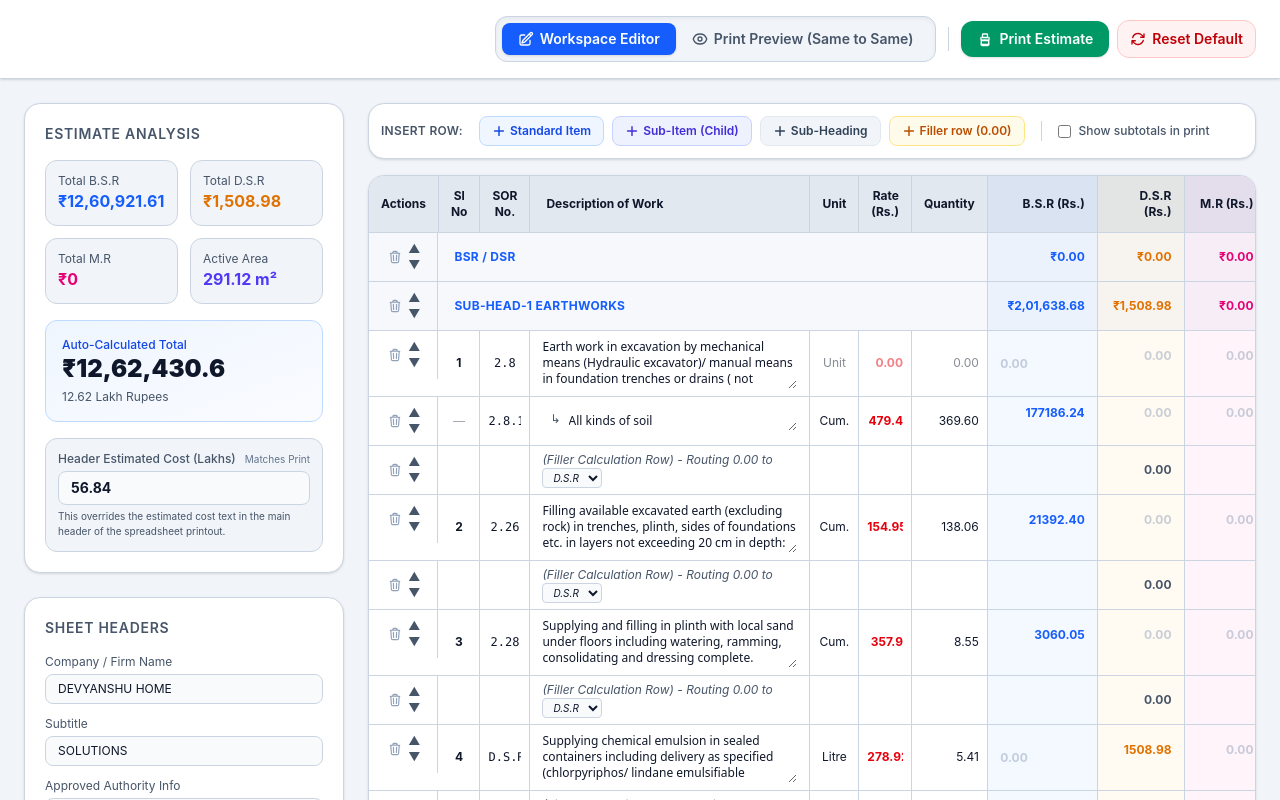
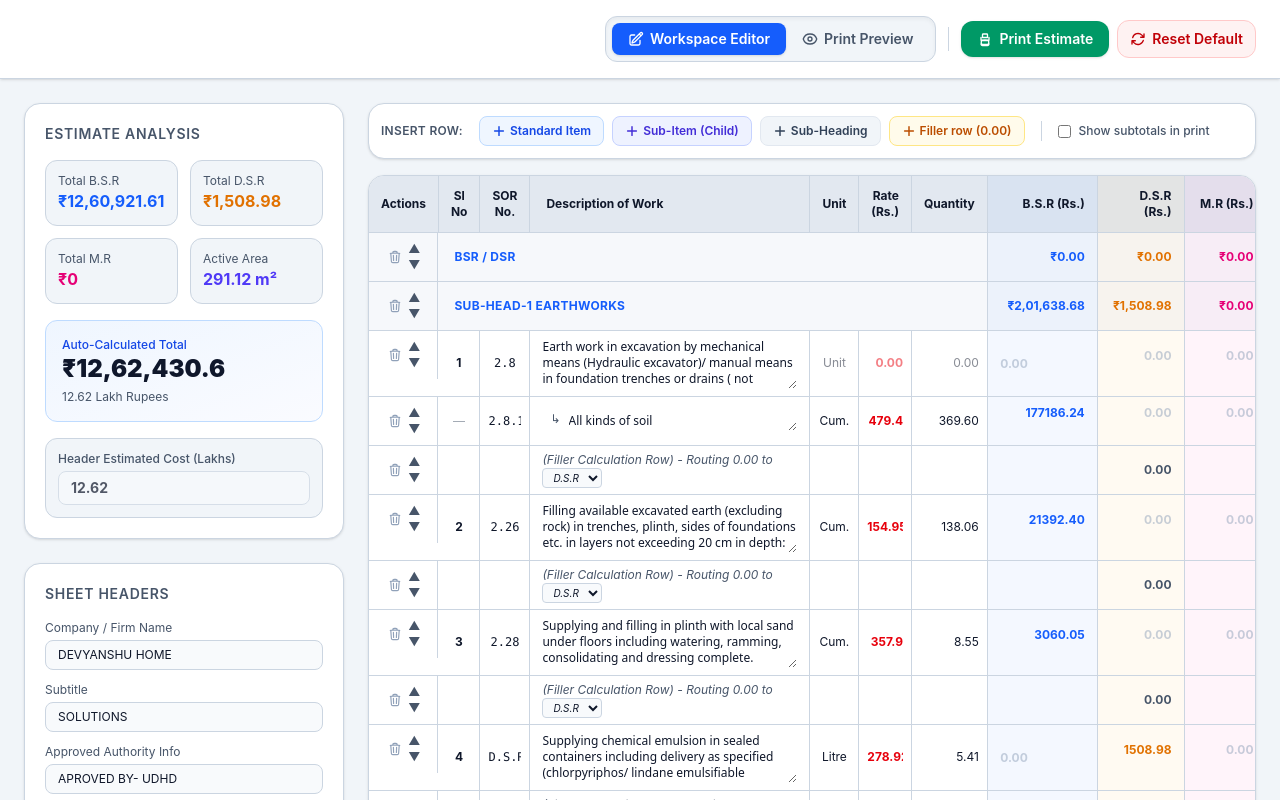
Before and after one commit to Viidhyanshu/Webapp, a Next.js app: page / in a window 1280 px wide. Shown: the top 800 px of the page. Built offline with nearby package versions, Linux system fonts and the light colour scheme.

Commit message:
fixed the amount panel

```diff
--- a/app/page.tsx
+++ b/app/page.tsx
@@ -243,7 +243,7 @@ export default function Home() {
                 <path strokeLinecap="round" strokeLinejoin="round" d="M2.036 12.322a1.012 1.012 0 010-.639C3.423 7.51 7.36 4.5 12 4.5c4.638 0 8.573 3.007 9.963 7.178.07.207.07.43 0 .639C20.577 16.49 16.64 19.5 12 19.5c-4.638 0-8.573-3.007-9.963-7.178z" />
                 <path strokeLinecap="round" strokeLinejoin="round" d="M15 12a3 3 0 11-6 0 3 3 0 016 0z" />
               </svg>
-              Print Preview (Same to Same)
+              Print Preview
             </button>
           </div>
 
@@ -319,21 +319,6 @@ export default function Home() {
         {activeTab === 'preview' && (
           <div className="flex-1 flex flex-col items-center gap-6 overflow-y-auto no-print">
 
-            {/* Quick tips bar */}
-            <div className="w-full max-w-[800px] bg-[var(--card-bg)] border border-[var(--border-color)] p-4 rounded-2xl text-xs space-y-2">
-              <h4 className="font-bold text-amber-600 dark:text-amber-400 flex items-center gap-1">
-                <svg xmlns="http://www.w3.org/2000/svg" fill="none" viewBox="0 0 24 24" strokeWidth={2} stroke="currentColor" className="w-4 h-4">
-                  <path strokeLinecap="round" strokeLinejoin="round" d="M12 9v3.75m9-.75a9 9 0 11-18 0 9 9 0 0118 0zm-9 3.75h.008v.008H12v-.008z" />
-                </svg>
-                Print Formatting Tips:
-              </h4>
-              <ul className="list-disc pl-4 text-[var(--text-muted)] space-y-1">
-                <li>Make sure to set the layout to <strong>Portrait</strong> in your browser's print options.</li>
-                <li>Enable <strong>Background graphics</strong> to ensure colors like the red rates render perfectly.</li>
-                <li>Set scale to <strong>100%</strong> or <strong>Fit to page width</strong> if the edges are cropped.</li>
-                <li>This preview is formatted exactly in A4 size. Clicking "Print Estimate" or pressing <code>Cmd+P</code> / <code>Ctrl+P</code> will export this sheet directly without any headers, buttons, or workspace borders.</li>
-              </ul>
-            </div>
 
             {/* Paper Sheet Preview container */}
             <div className="w-full max-w-[800px] bg-white text-black p-10 shadow-2xl border border-gray-200 min-h-[1100px] flex flex-col font-sans relative">
--- a/components/AnalysisPanel.tsx
+++ b/components/AnalysisPanel.tsx
@@ -60,15 +60,13 @@ export default function AnalysisPanel({
       <div className="bg-[var(--background)] rounded-xl p-3 border border-[var(--border-color)] transition-colors duration-300">
         <div className="flex justify-between items-center mb-1">
           <label className="text-xs text-[var(--text-muted)] font-medium">Header Estimated Cost (Lakhs)</label>
-          <span className="text-[10px] text-slate-500">Matches Print</span>
         </div>
         <input
           type="text"
-          value={project.estimatedCostText}
-          onChange={(e) => setProject({ ...project, estimatedCostText: e.target.value })}
-          className="w-full bg-[var(--input-bg)] border border-[var(--border-color)] rounded-lg px-3 py-1.5 text-sm font-bold text-[var(--foreground)] focus:outline-none focus:border-[var(--accent)] transition-colors duration-300"
+          value={formatLakhs(totals.grand)}
+          readOnly
+          className="w-full bg-[var(--input-bg)] border border-[var(--border-color)] rounded-lg px-3 py-1.5 text-sm font-bold text-[var(--foreground)] opacity-70 cursor-not-allowed focus:outline-none transition-colors duration-300"
         />
-        <p className="text-[10px] text-[var(--text-muted)] mt-1">This overrides the estimated cost text in the main header of the spreadsheet printout.</p>
       </div>
 
     </div>
--- a/components/PrintableContent.tsx
+++ b/components/PrintableContent.tsx
@@ -55,7 +55,7 @@ export default function PrintableContent({
           <tr className="border-b border-black text-center font-bold">
             <td className="py-1 px-1 border-r border-black"></td>
             <td className="py-1 px-2 border-r border-black">{project.floorArea}</td>
-            <td className="py-1 px-2 font-bold">{project.estimatedCostText} RUPEES IN LAKH</td>
+            <td className="py-1 px-2 font-bold">{formatLakhs(totals.grand)} RUPEES IN LAKH</td>
           </tr>
           {/* HT Row */}
           <tr className="text-right">
```
